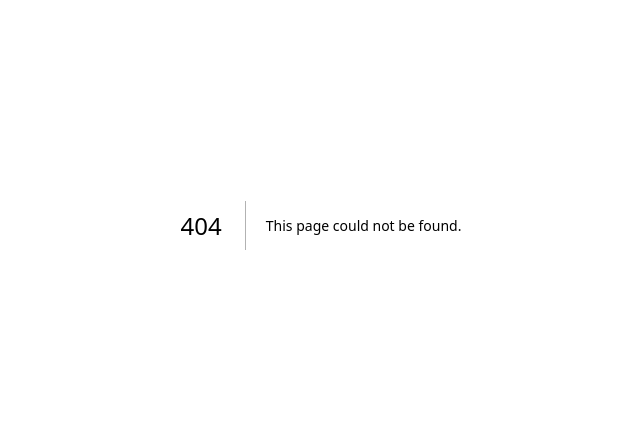
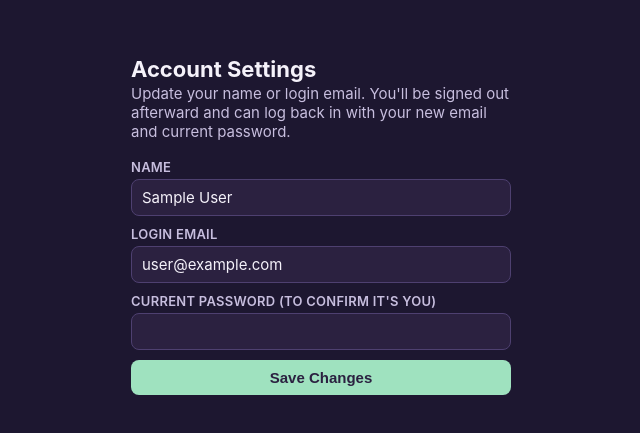
Before and after one commit to samanthaBAB/Client-Directory, a Next.js app: page /account in a window 1280 px wide. Before the commit this address had no page. Shown: the part 175-608 px from the top of the page, without its empty margins (319-959 px from the left). Built offline with nearby package versions, Linux system fonts and the light colour scheme; no server answers; sample sign-in values are in the browser's storage.

Commit message:
Add self-service account settings (name/email change)
Owners and employees can now update their own login email and name
from the dashboard, confirmed with their current password, instead of
needing a database edit.

```diff
--- /dev/null
+++ b/src/app/account/page.tsx
@@ -0,0 +1,75 @@
+import { redirect } from "next/navigation";
+import bcrypt from "bcryptjs";
+import { auth, signOut } from "@/auth";
+import { prisma } from "@/lib/prisma";
+
+const ERROR_MESSAGES: Record<string, string> = {
+  invalid: "Please enter a valid email address.",
+  taken: "That email is already in use by another account.",
+  wrong: "Your current password is incorrect.",
+};
+
+const EMAIL_RE = /^[^\s@]+@[^\s@]+\.[^\s@]+$/;
+
+export default async function AccountPage({
+  searchParams,
+}: {
+  searchParams: Promise<{ error?: string }>;
+}) {
+  const session = await auth();
+  if (!session?.user) redirect("/login");
+  const { error } = await searchParams;
+
+  async function updateAccountAction(formData: FormData) {
+    "use server";
+    const name = String(formData.get("name") ?? "").trim();
+    const email = String(formData.get("email") ?? "").toLowerCase().trim();
+    const password = String(formData.get("password") ?? "");
+
+    if (!EMAIL_RE.test(email)) redirect("/account?error=invalid");
+
+    const session = await auth();
+    if (!session?.user) redirect("/login");
+
+    const user = await prisma.user.findUnique({ where: { id: session.user.id } });
+    if (!user) redirect("/login");
+
+    const valid = await bcrypt.compare(password, user.passwordHash);
+    if (!valid) redirect("/account?error=wrong");
+
+    const existing = await prisma.user.findUnique({ where: { email } });
+    if (existing && existing.id !== user.id) redirect("/account?error=taken");
+
+    await prisma.user.update({
+      where: { id: user.id },
+      data: { name: name || user.name, email },
+    });
+
+    await signOut({ redirectTo: "/login" });
+  }
+
+  return (
+    <div className="auth-page">
+      <div className="auth-card">
+        <h1>Account Settings</h1>
+        <p className="sub">Update your name or login email. You'll be signed out afterward and can log back in with your new email and current password.</p>
+        {error && <div className="auth-error">{ERROR_MESSAGES[error] ?? "Something went wrong."}</div>}
+        <form action={updateAccountAction} className="auth-form">
+          <div className="field">
+            <label htmlFor="name">Name</label>
+            <input id="name" name="name" type="text" defaultValue={session.user.name ?? ""} required />
+          </div>
+          <div className="field">
+            <label htmlFor="email">Login email</label>
+            <input id="email" name="email" type="email" defaultValue={session.user.email ?? ""} required autoComplete="email" />
+          </div>
+          <div className="field">
+            <label htmlFor="password">Current password (to confirm it's you)</label>
+            <input id="password" name="password" type="password" required autoComplete="current-password" />
+          </div>
+          <button className="btn block" type="submit">Save Changes</button>
+        </form>
+      </div>
+    </div>
+  );
+}
--- a/src/components/Dashboard.tsx
+++ b/src/components/Dashboard.tsx
@@ -268,6 +268,8 @@ function DashboardInner({
             Viewing as <b>{owner && user.role === "OWNER" ? "Owner" : user.name}</b>
             {user.role === "ADMIN" && " (Administrator)"}
           </div>
+          <Link className="link-btn" href="/account">Account settings</Link>
+          {" · "}
           <Link className="link-btn" href="/change-password">Change password</Link>
           {" · "}
           <button className="link-btn" onClick={() => signOut({ redirectTo: "/login" })}>Sign out</button>
```
